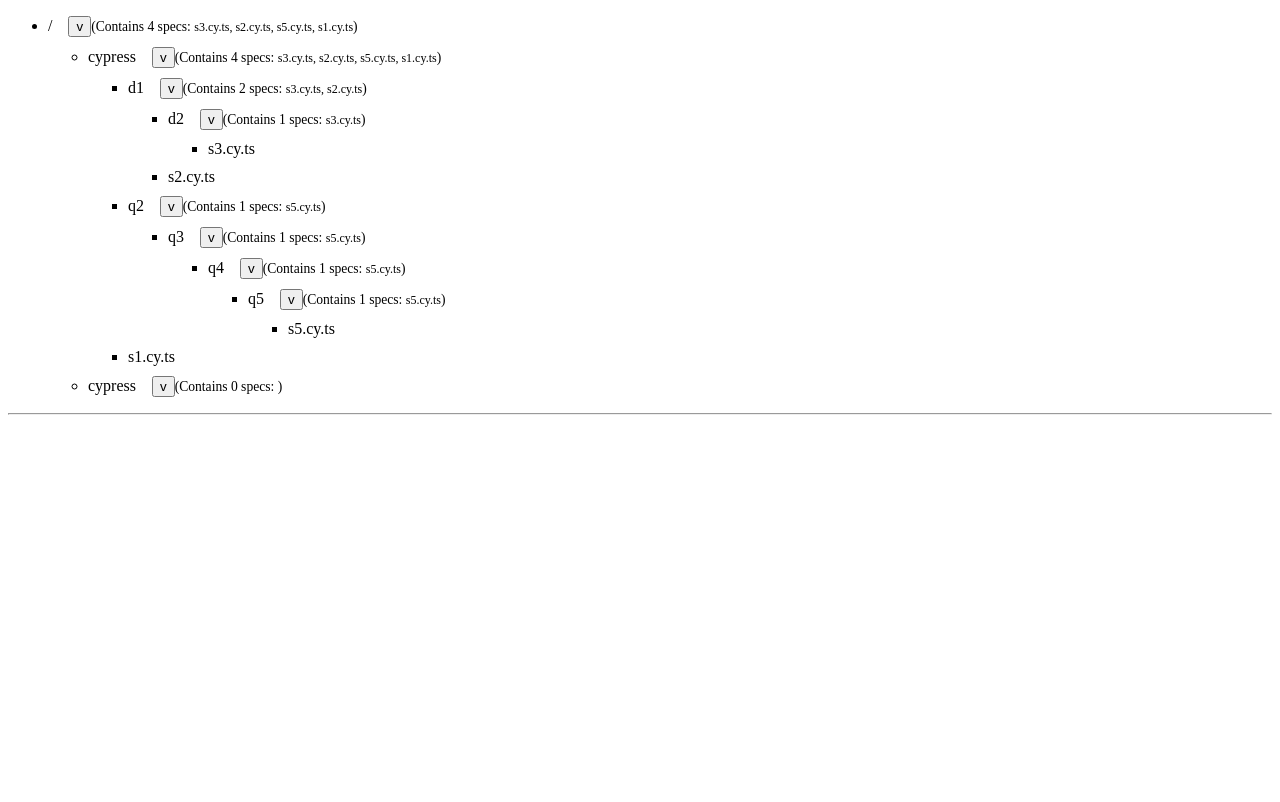
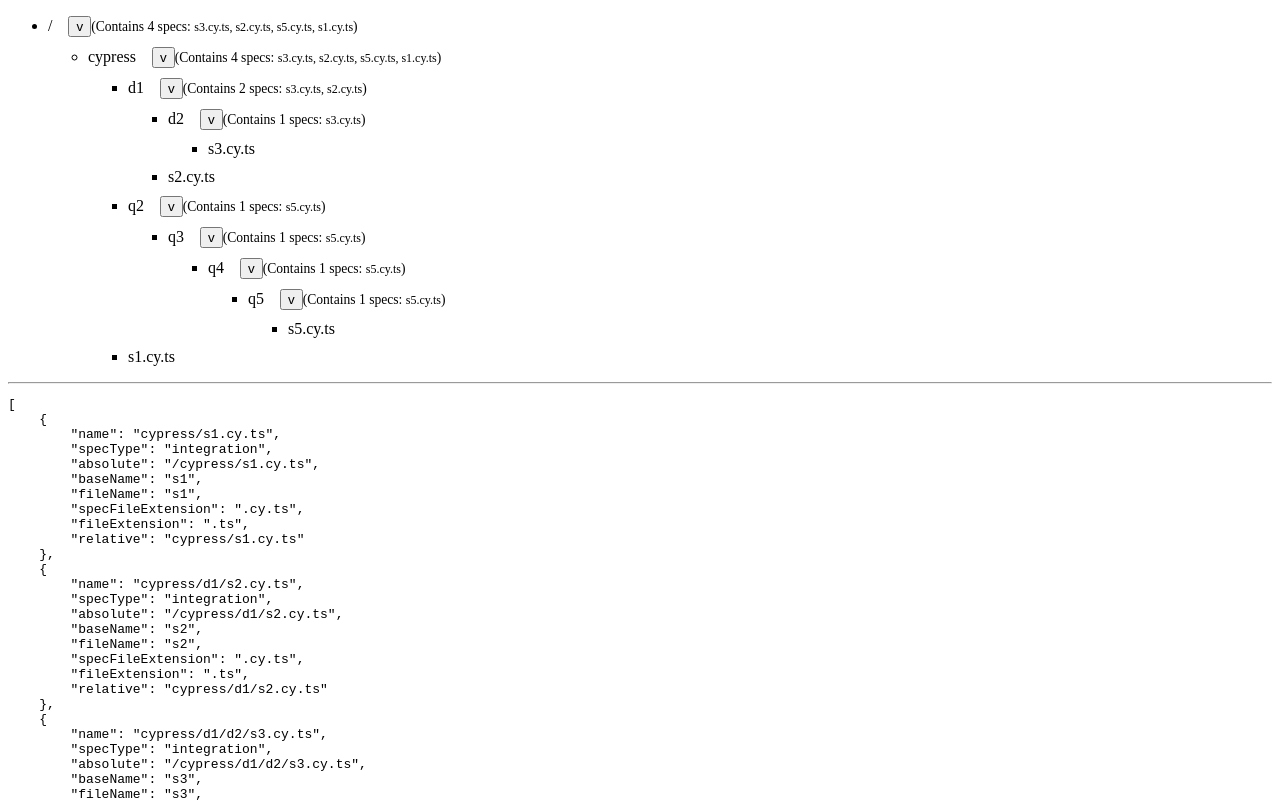
Before and after one commit to lmiller1990/spec-tree-data-structure, a Vue app: page / in a window 1280 px wide. Shown: the top 802 px of the page. Built offline with nearby package versions, Linux system fonts and the light colour scheme.

Commit message:
use map instead of set

```diff
--- a/src/App.tsx
+++ b/src/App.tsx
@@ -43,7 +43,7 @@ const Directory: FunctionalComponent<{
       </li>
       {!props.node.collapsed && (
         <ul>
-          {Array.from(props.node.children).map((child) =>
+          {Array.from(props.node.children.values()).map((child) =>
             makeChild(child, props.handleCollapse)
           )}
         </ul>
@@ -62,7 +62,11 @@ export const App = defineComponent({
       createSpec("cypress", "s1"),
       createSpec("cypress/d1", "s2"),
       createSpec("cypress/d1/d2", "s3"),
-      createSpec("cypress/q2/q3/q4/q5", "s5")
+      createSpec("cypress/q2/q3/q4/q5", "s5"),
+      // createSpec("cypress", "s1"),
+      // createSpec("cypress/d1", "s2"),
+      // createSpec("cypress/d1/d2", "s3"),
+      // createSpec("cypress/q2/q3/q4/q5", "s5")
     ];
 
     const opts = reactive<SpecListOptions>({
@@ -98,7 +102,7 @@ export const App = defineComponent({
         <ul>{makeChild(tree.value.root, handleCollapse)}</ul>
 
         <hr />
-        {/* <pre>{JSON.stringify(specs, null, 4)}</pre> */}
+        <pre>{JSON.stringify(specs, null, 4)}</pre>
       </>
     );
   },
--- a/src/tree.ts
+++ b/src/tree.ts
@@ -25,7 +25,7 @@ export interface SpecTreeDirectoryNode {
   type: "directory";
   relative: string;
   parent: SpecTreeDirectoryNode | null;
-  children: Set<SpecTreeNode>;
+  children: Map<string, SpecTreeNode>;
   collapsed: boolean;
 }
 
@@ -90,7 +90,7 @@ export function deriveSpecTree(
     name: "/",
     parent: null,
     collapsed: options?.collapsedDirs?.has('/') ?? false,
-    children: new Set(),
+    children: new Map(),
   };
 
 
@@ -141,7 +141,7 @@ export function deriveSpecTree(
         relative: dirName,
         name: parts[i],
         parent,
-        children: new Set(),
+        children: new Map(),
         collapsed: options?.collapsedDirs?.has(dirName) ?? false,
       };
 
@@ -151,8 +151,10 @@ export function deriveSpecTree(
   }
 
   const recursivelyAssignDirectories = (node: SpecTreeDirectoryNode) => {
+    if (node.relative === 'cypress') {
+    }
     if (node.parent) {
-      map.get(node.parent.relative)?.node.children.add(node);
+      map.get(node.parent.relative)?.node.children.set(node.relative, node);
       recursivelyAssignDirectories(node.parent);
     }
   };
@@ -187,7 +189,7 @@ export function deriveSpecTree(
       parent,
     };
 
-    parent.children.add(fileNode);
+    parent.children.set(name, fileNode);
   }
 
   const rootNode = map.get("/")?.node;
@@ -221,21 +223,19 @@ function findNodeByRelativePath (relativePath: string, tree: SpecTreeDirectoryNo
   function walk(nodes: SpecTreeDirectoryNode[]): SpecTreeDirectoryNode[] {
     const theNode = nodes.find(x => x.relative === relativePath)
     if (theNode) {
-      // console.log('asdfas', theNode)
       return [theNode]
     }
 
     return nodes
       .filter(filterDirectoryNodes)
       .map((node) => {
-        const dirs = Array.from(node.children).filter(filterDirectoryNodes)
-        // console.log(relativePath, dirs.map(x => x.relative))
+        const dirs = Array.from(node.children.values()).filter(filterDirectoryNodes)
         return walk(dirs)
       })
       .flat();
   }
 
-  const found = walk(Array.from(tree.children).filter(filterDirectoryNodes))
+  const found = walk(Array.from(tree.children.values()).filter(filterDirectoryNodes))
   if (found) {
     return found[0]
   }
@@ -252,7 +252,7 @@ export function getAllFileInDirectory(node: SpecTreeDirectoryNode): SpecTreeFile
       files.push(node)
     } else {
       // continue...
-      Array.from(node.children).map(walk)
+      Array.from(node.children.values()).map(n => walk(n))
     }
   }
 
```
Also changed, not shown: 1 other file (tests, documents, lock files or other folders).
